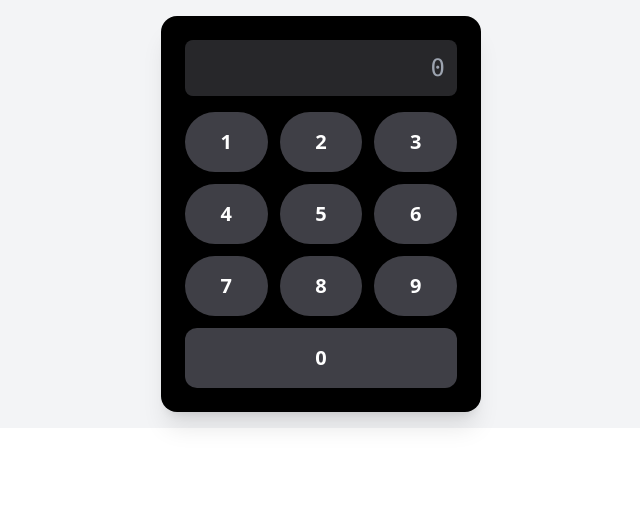
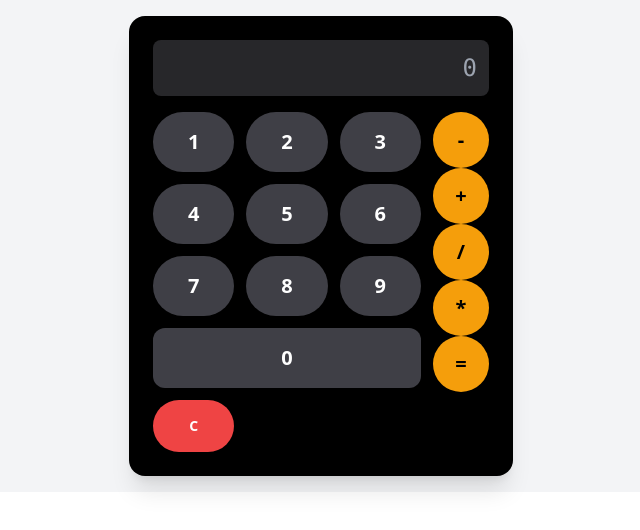
Before and after one commit to gladyskankwala/Component-React, a React (Vite) app: page / in a window 1280 px wide. Shown: the top 530 px of the page, without its empty margins (319-959 px from the left). Built offline with nearby package versions, Linux system fonts and the light colour scheme.

Commit message:
adding signs

```diff
--- a/src/components/Calculater.jsx
+++ b/src/components/Calculater.jsx
@@ -1,47 +1,112 @@
 import { useState } from "react";
 
-const nums = [
-    1, 2, 3, 4, 5, 6, 7, 8, 9, 0
-]
+const nums = [1, 2, 3, 4, 5, 6, 7, 8, 9, 0];
+
+const signs = ["-", "+", "/", "*"];
 
 function Calculater() {
+  const [input, setInput] = useState("");
 
-    const [ input, setInput] = useState('')
+  const [click, setClick] = useState(false);
 
-    const [click, setClick] = useState(false)
+  const clearInput = () => {
+    setInput("");
+  };
 
   const handleNumberClick = (num) => {
-        setInput((prev) => prev + num)
-    }
+    setInput((prev) => prev + num);
+  };
 
-    return(
+  const handleEqualsClick = () => {
+    if (!input) return;
+
+    setClick(true);
+  };
+
+  return (
     <section className="flex justify-center p-4 min-h-full bg-gray-100">
-            <div className="bg-black flex flex-col p-6 rounded-2xl shadow-xl w-80">
+      <div className="bg-black flex flex-col p-6 rounded-2xl shadow-xl w-96">
         <div className="mb-4">
           <input
             type="text"
             placeholder="0"
             value={input}
-                    onChange={ (e) => handleNumberClick(e.target.value)}
+            onChange={(e) => setInput(e.target.value)}
             className="w-full p-3 text-right text-2xl font-mono bg-zinc-800 text-white rounded-lg focus:outline-none"
           />
         </div>
-                <div className="grid grid-colls gap-3">
-                    {nums.map( num => (
+        <div className="flex gap-3">
+          <div className="grid grid-cols-3 gap-3 flex-grow">
+            {nums.map((num) => (
               <button
                 key={num}
                 onClick={() => handleNumberClick(num)}
                 className={`bg-zinc-700 hover:bg-zinc-600 text-white text-xl font-semibold p-4 rounded-full transition-all duration-150
-                        ${ num === 0 ? 'col-span-3 rounded-xl' : ''}`}
+                           ${num === 0 ? "col-span-3 rounded-xl" : ""}`}
               >
                 {num}
               </button>
             ))}
+
+            <button
+              className="bg-red-500 hover:bg-red-600 text-white font-semibold p-4 rounded-full text-sm"
+              onClick={clearInput}
+            >
+              C
+            </button>
+          </div>
+
+          <div className="flex flex-col">
+            {signs.map((sign) => (
+              <button
+                key={sign}
+                onClick={(e) => handleNumberClick(sign)}
+                className="bg-amber-500 hover:bg-amber-400 text-black text-xl font-bold p-4 rounded-full transition-all duration-150 w-14 h-14 flex items-center justify-center"
+              >
+                {sign}
+              </button>
+            ))}
+
+            <button onClick={handleEqualsClick}
+            className="bg-amber-500 hover:bg-amber-400 text-black text-xl font-bold p-4 rounded-full transition-all duration-150 w-14 h-14 flex items-center justify-center"
+            >=</button>
           </div>
         </div>
+
+        {click && (
+          <div className="absolute inset-0 bg-zinc-950/95 flex flex-col items-center justify-center p-6 text-center transition-all duration-300 backdrop-blur-sm">
+            <div className="text-4xl mb-2">🔒</div>
+            <h2 className="text-xl font-black text-amber-400 uppercase tracking-wider mb-2">
+              Math Premium Required
+            </h2>
+            <p className="text-zinc-400 text-xs mb-6 px-2">
+              You've used your 0 free daily calculations. Subscribe now to
+              unlock the "=" button and see your answers!
+            </p>
+
+            <div className="bg-zinc-900 border border-zinc-800 rounded-xl p-3 w-full mb-4">
+              <span className="text-white text-lg font-bold">$4.99</span>
+              <span className="text-zinc-500 text-xs"> / month</span>
+            </div>
+
+            <button
+              onClick={() => alert("Processing fake payment... 😉")}
+              className="w-full bg-gradient-to-r from-amber-500 to-yellow-400 text-black font-extrabold py-3 rounded-xl shadow-lg hover:brightness-110 active:scale-95 transition-all text-sm mb-3"
+            >
+              Unlock Calculations Now
+            </button>
+
+            <button
+              onClick={() => setShowPaywall(false)}
+              className="text-zinc-500 text-xs hover:text-zinc-300 underline"
+            >
+              No thanks, I'll stay bad at math
+            </button>
+          </div>
+        )}
+      </div>
     </section>
-    )
-
+  );
 }
 
 export default Calculater;
```
Lines whose indentation alone changed are shown as unchanged.
